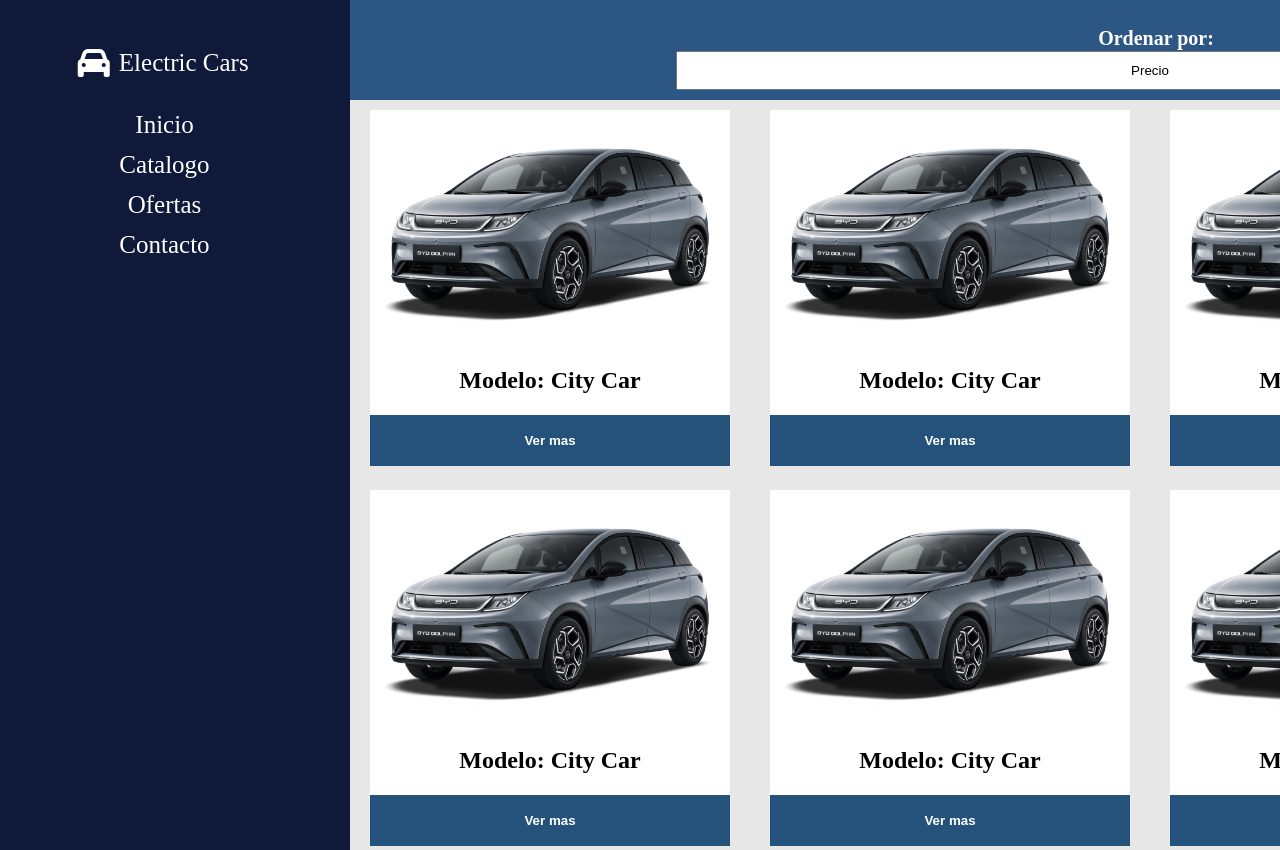
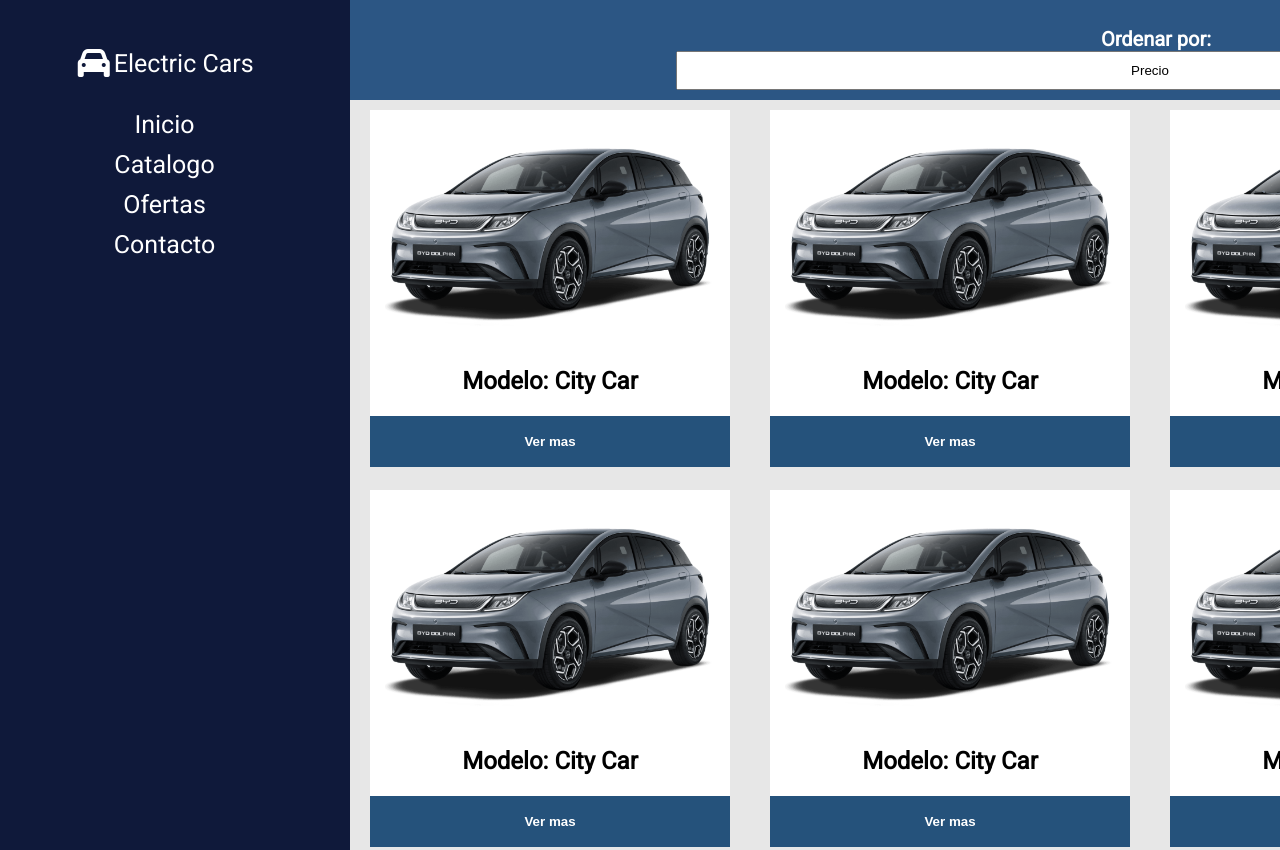
Before and after one commit to kianiszewski/Electric-Car-Store, a plain HTML site: page index.html in a window 1280 px wide. Shown: the top 850 px of the page. Drawn offline with Linux system fonts and the light colour scheme.

Commit message:
Aplicacion Font Familiy: Roboto

```diff
--- a/content/css/style.css
+++ b/content/css/style.css
@@ -1,13 +1,14 @@
 body {
+    font-family: "Roboto", sans-serif;
     margin: 0;
     padding: 0;
     box-sizing: border-box;
     height: 100vh;
     background-color: rgb(15,25,58);
-/*     display: flex; */
-/*     justify-content: center; */
-/*     align-items: center; */
+
 }
+
+
 nav {
     height: 60px;
     background-color: rgb(44,86,132,.3);
--- a/index.html
+++ b/index.html
@@ -5,6 +5,9 @@
     <meta name="viewport" content="width=device-width, initial-scale=1.0">
     <link rel="stylesheet" href="./content/css/style.css">
     <script src="https://kit.fontawesome.com/77a7f793b2.js" crossorigin="anonymous"></script>
+    <link rel="preconnect" href="https://fonts.googleapis.com">
+    <link rel="preconnect" href="https://fonts.gstatic.com" crossorigin>
+    <link href="https://fonts.googleapis.com/css2?family=Roboto&display=swap" rel="stylesheet">
     <title>Dron Store</title>
 </head>
 <body>
```
